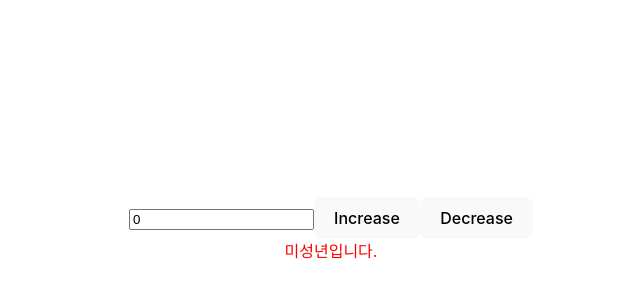
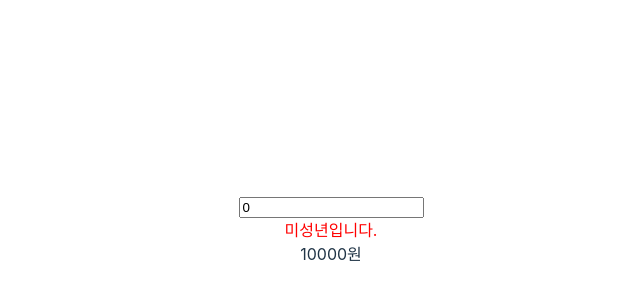
Before and after one commit to parby8605/study-week1, a React (Vite) app: page / in a window 1280 px wide. Shown: the part 170-470 px from the top of the page, without its empty margins (309-949 px from the left). Built offline with nearby package versions, Linux system fonts and the light colour scheme.

Commit message:
19세 기준 미성년자 / 성년 에 따른 놀이공원 입장료 변경 로직

```diff
--- a/src/App.jsx
+++ b/src/App.jsx
@@ -3,33 +3,21 @@ import { useState } from 'react'
 import './App.css'
 
 function App() {
+  const FEE_ADULT = 20000
+  const FEE_NON_ADULT = 10000
   const [age, setAge] = useState(0)
-  const [valid, setValid] = useState(false /* 성년 여부 */)
 
   //setState 직접 값 설정
   const handleAge = (e) => {
-    const inputAge = e.currentTarget.value
+    const inputAge = Number(e.currentTarget.value)
     setAge(inputAge)
-    setValid(inputAge >= 19)
-  }
-
-  //setState 함수형 업데이트트
-  const increaseAge = () => {
-    setAge((prev) => prev + 1)
-    setValid((prev) => Number(age) + 1 >= 19)
-  }
-
-  const decreaseAge = () => {
-    setAge((prev) => (prev > 0 ? prev - 1 : 0))
-    setValid((prev) => Number(age) - 1 >= 19)
   }
 
   return (
     <>
       <input type='number' value={age} onChange={handleAge} />
-      <button onClick={increaseAge}>Increase</button>
-      <button onClick={decreaseAge}>Decrease</button>
-      {valid ? <div>성년입니다.</div> : <div style={{ color: 'red' }}>미성년입니다.</div>}
+      {age >= 19 ? <div>성년입니다.</div> : <div style={{ color: 'red' }}>미성년입니다.</div>}
+      <div>{age >= 19 ? FEE_ADULT : FEE_NON_ADULT}원</div>
     </>
   )
 }
```
